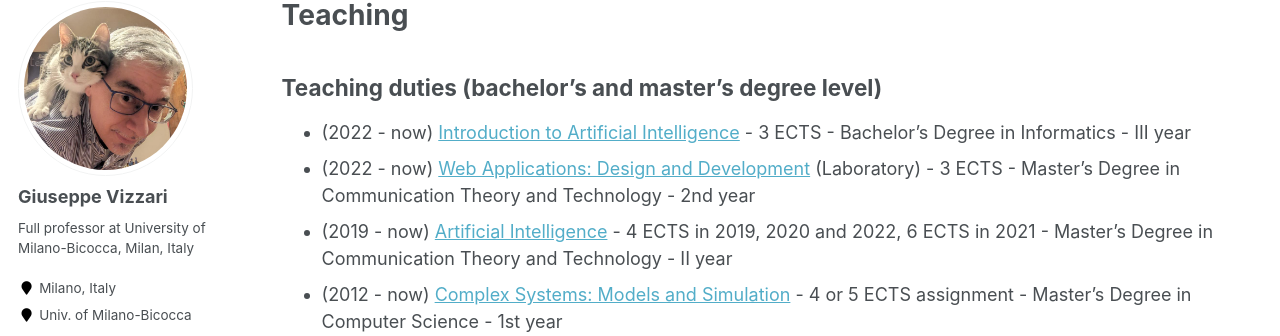
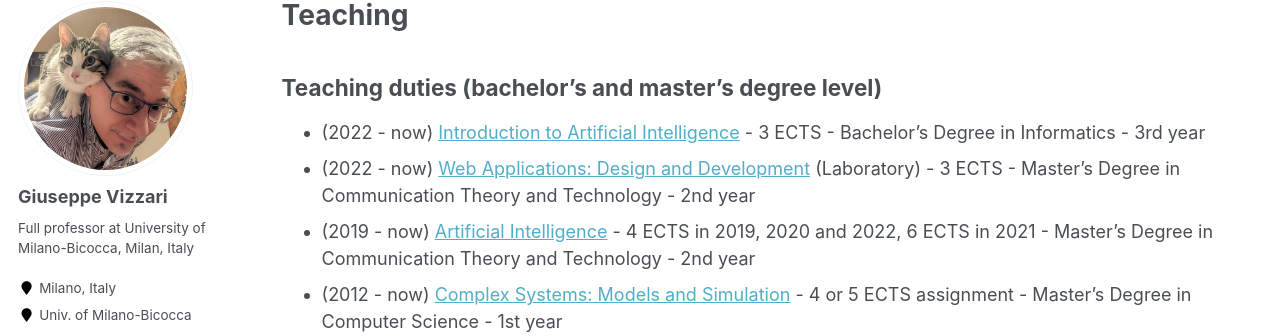
Before and after one commit to GiuseppeVizzari/GiuseppeVizzari.github.io, a Jekyll site: the page built from _pages/teaching.md, in a window 1280 px wide and 900 px high. Shown: the part 117-453 px from the top of the window. Built offline with Jekyll 4.4.1, drawn with Linux system fonts in a browser that asks for light colours; some web fonts are replaced.

Commit message:
Corrections (III -> 3rd)

```diff
--- a/_pages/teaching.md
+++ b/_pages/teaching.md
@@ -7,9 +7,9 @@ author_profile: true
 ---
 
 ## Teaching duties (bachelor's and master's degree level)
-- (2022 - now) [Introduction to Artificial Intelligence](https://elearning.unimib.it/course/info.php?id=49465#en) - 3 ECTS - Bachelor's Degree in Informatics - III year
+- (2022 - now) [Introduction to Artificial Intelligence](https://elearning.unimib.it/course/info.php?id=49465#en) - 3 ECTS - Bachelor's Degree in Informatics - 3rd year
 - (2022 - now) [Web Applications: Design and Development](https://elearning.unimib.it/course/info.php?id=51512#en) (Laboratory) - 3 ECTS - Master's Degree in Communication Theory and Technology - 2nd year
-- (2019 - now) [Artificial Intelligence](https://elearning.unimib.it/course/info.php?id=51520#en) - 4 ECTS in 2019, 2020 and 2022, 6 ECTS in 2021 - Master's Degree in Communication Theory and Technology - II year
+- (2019 - now) [Artificial Intelligence](https://elearning.unimib.it/course/info.php?id=51520#en) - 4 ECTS in 2019, 2020 and 2022, 6 ECTS in 2021 - Master's Degree in Communication Theory and Technology - 2nd year
 - (2012 - now) [Complex Systems: Models and Simulation](https://elearning.unimib.it/course/info.php?id=51465#en) - 4 or 5 ECTS assignment - Master's Degree in Computer Science - 1st year
 - (2021 - 2022) __Technologies and Applications of Distributed Systems (Laboratory)__ - 3 ECTS - Master's Degree in Communication Theory and Technology - 2nd year
 - (2015 - 2020) __Web Tools and Applications__ - 6 ECTS - Master's Degree in Communication Theory and Technology - 1st year
```
